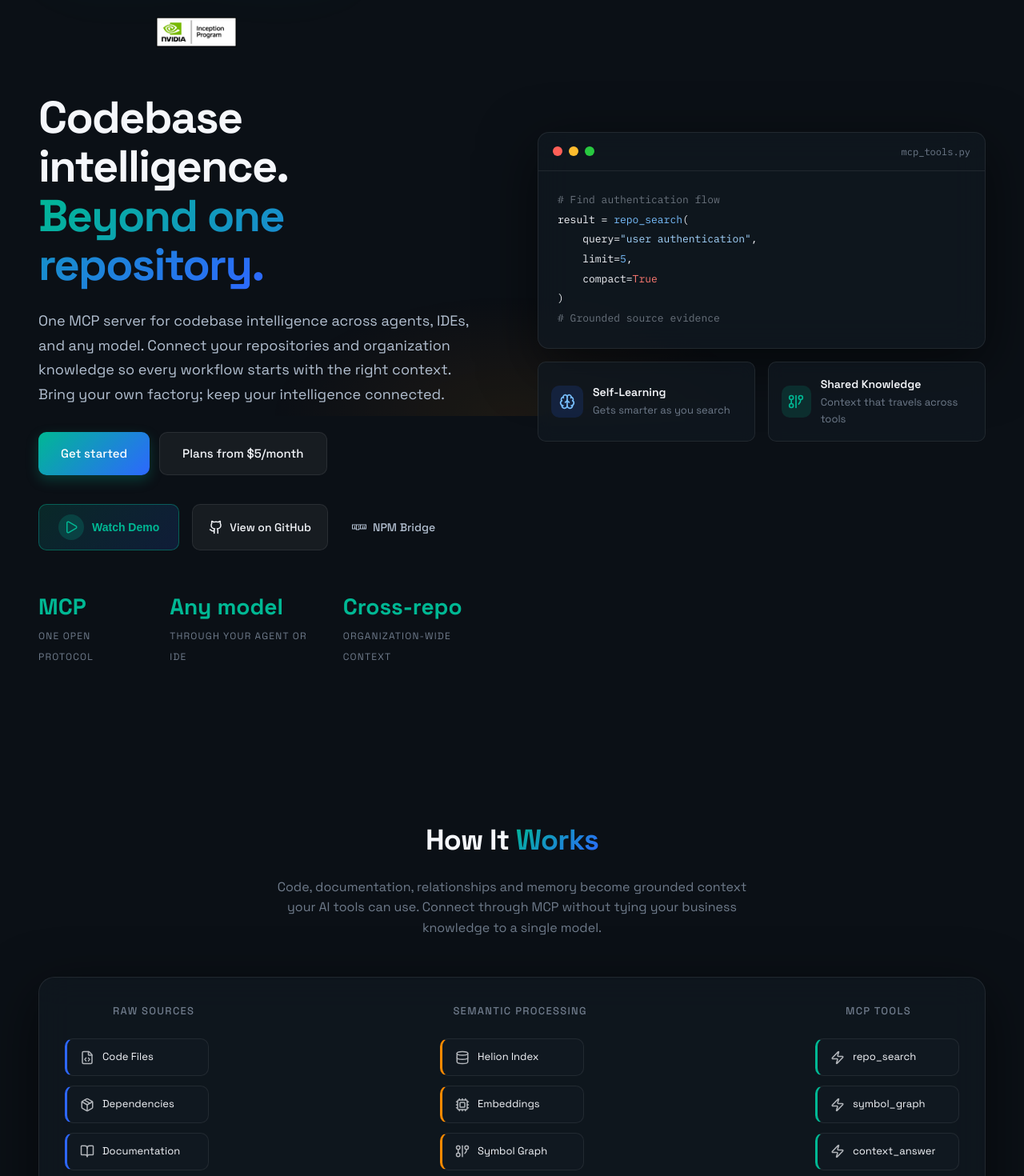
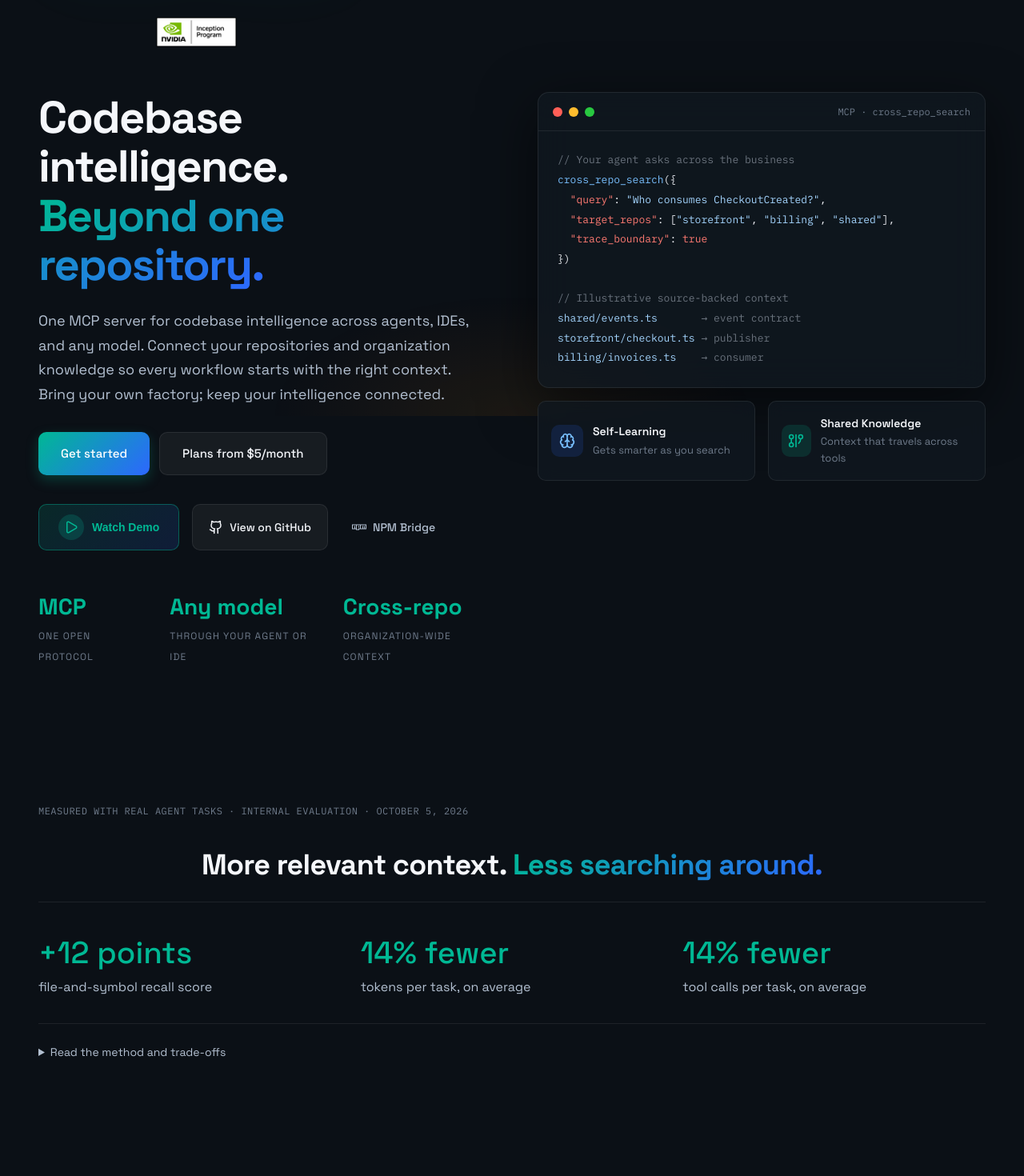
Before and after one commit to Context-Engine-AI/Context-Engine, a SvelteKit app: page / in a window 1280 px wide. Shown: the part 280-1750 px from the top of the page at 80% size. Built offline with nearby package versions, Linux system fonts and the light colour scheme; no server answers.

Commit message:
feat: show cross-repo MCP evidence and scoped evaluation results

```diff
--- a/src/app.scss
+++ b/src/app.scss
@@ -1101,6 +1101,36 @@ body::before {
   font-weight: 500;
 }
 
+.evaluation-results {
+  display: grid;
+  grid-template-columns: repeat(3, minmax(0, 1fr));
+  gap: 24px;
+  border-block: 1px solid var(--border);
+  padding: 32px 0;
+}
+
+.evaluation-results strong {
+  display: block;
+  color: var(--accent);
+  font-size: clamp(24px, 3vw, 40px);
+  font-weight: 500;
+}
+
+.evaluation-results span, .evaluation-method {
+  color: var(--text-secondary);
+}
+
+.evaluation-method {
+  margin-top: 24px;
+  max-width: 850px;
+  font-size: 14px;
+}
+
+.evaluation-method summary {
+  cursor: pointer;
+  min-height: 44px;
+}
+
 .open-source-foundations {
   max-width: 1280px;
   margin: 0 auto 40px;
@@ -1143,7 +1173,7 @@ a:focus-visible, button:focus-visible {
 }
 
 @media (max-width: 768px) {
-  #capabilities .features-grid, .open-source-links {
+  #capabilities .features-grid, .open-source-links, .evaluation-results {
     grid-template-columns: 1fr;
   }
 }
--- a/src/routes/+page.svelte
+++ b/src/routes/+page.svelte
@@ -300,15 +300,22 @@
 				<span class="dot red"></span>
 				<span class="dot yellow"></span>
 				<span class="dot green"></span>
-				<span class="code-title">mcp_tools.py</span>
+				<span class="code-title">MCP · cross_repo_search</span>
 			</div>
-			<pre class="code-content"><span class="c-comment"># Find authentication flow</span>
-result = <span class="c-fn">repo_search</span>(
-    query=<span class="c-str">"user authentication"</span>,
-    limit=<span class="c-num">5</span>,
-    compact=<span class="c-key">True</span>
-)
-<span class="c-comment"># Grounded source evidence</span></pre>
+			<pre class="code-content"><span class="c-comment">// Your agent asks across the business</span
+				>
+<span class="c-fn">cross_repo_search</span>({'{'}
+  <span class="c-key">"query"</span>: <span class="c-str">"Who consumes CheckoutCreated?"</span>,
+  <span class="c-key">"target_repos"</span>: [<span class="c-str">"storefront"</span>, <span
+					class="c-str">"billing"</span
+				>, <span class="c-str">"shared"</span>],
+  <span class="c-key">"trace_boundary"</span>: <span class="c-key">true</span>
+{'}'})
+
+<span class="c-comment">// Illustrative source-backed context</span>
+<span class="c-str">shared/events.ts</span>       <span class="c-comment">→ event contract</span>
+<span class="c-str">storefront/checkout.ts</span> <span class="c-comment">→ publisher</span>
+<span class="c-str">billing/invoices.ts</span>    <span class="c-comment">→ consumer</span></pre>
 		</div>
 
 		<div class="hero-visual-features">
@@ -335,6 +342,36 @@ result = <span class="c-fn">repo_search</span>(
 </section>
 
 <!-- Graph Section -->
+<section class="features-section" aria-labelledby="evaluation-title">
+	<p class="open-source-label">
+		Measured with real agent tasks · internal evaluation · October 5, 2026
+	</p>
+	<h2 class="section-title" id="evaluation-title">
+		More relevant context. <span class="gradient-text">Less searching around.</span>
+	</h2>
+	<div class="evaluation-results">
+		<div><strong>+12 points</strong><span>file-and-symbol recall score</span></div>
+		<div><strong>14% fewer</strong><span>tokens per task, on average</span></div>
+		<div><strong>14% fewer</strong><span>tool calls per task, on average</span></div>
+	</div>
+	<details class="evaluation-method">
+		<summary>Read the method and trade-offs</summary>
+		<p>
+			Historical internal development study: Claude Sonnet with and without Context Engine, 40 tasks
+			across two internal repositories, pooled over two paired cohorts (80 comparisons). The recall
+			score is the average of correct-file recall and correct-symbol recall, not a general
+			coding-success rate. It rose from 0.522 to 0.643; the paired increase had a 95% bootstrap
+			interval of +0.038 to +0.204.
+		</p>
+		<p>
+			Mean reported tokens fell from 1,014,587 to 876,388 and tool calls from 25.512 to 21.837. The
+			trade-off: mean task time increased from 183 to 216 seconds. Cost savings were inconclusive.
+			Figures are recovered from archived evaluator output, not a fresh run of today’s deployment or
+			an independent benchmark. Results depend on workload, model and index freshness.
+		</p>
+	</details>
+</section>
+
 <section class="graph-section">
 	<h2 class="section-title">How It <span class="gradient-text">Works</span></h2>
 	<p class="section-subtitle">
```
Also changed, not shown: 1 other file (tests, documents, lock files or other folders).
